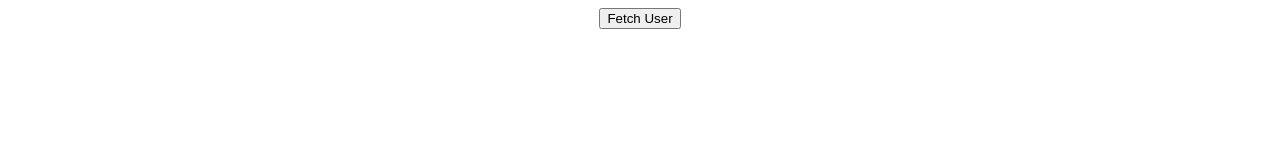
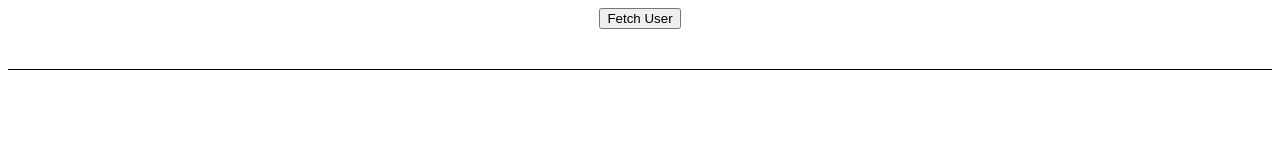
Before and after one commit to masakachristopher/callbacks-promises-asyncawait, a plain HTML site: page callbacks/index.html in a window 1280 px wide. Drawn offline with Linux system fonts and the light colour scheme.

Commit message:
modify index.css index.html

```diff
--- a/callbacks/index.css
+++ b/callbacks/index.css
@@ -3,10 +3,10 @@
     justify-content: center;
     align-items: center;
 }
-/* .btn{
-
-} */
-/* div{
-    /* display: flex; */
-    /* justify-content: center; */
-    /* align-content: center; */
+div{
+    border-top: .5px solid black;
+    margin-top: 5vh;
+    display: flex;
+    justify-content: center;
+    align-items: center;
+}
--- a/callbacks/index.html
+++ b/callbacks/index.html
@@ -8,11 +8,12 @@
     <link rel="stylesheet" href="index.css">
 </head>
 <body>
-    <div>
 
     <section class="container">
         <button class="btn">Fetch User</button>
     </section>
+
+    <div>
 
     </div>
     <script src="index.js"></script>
```
